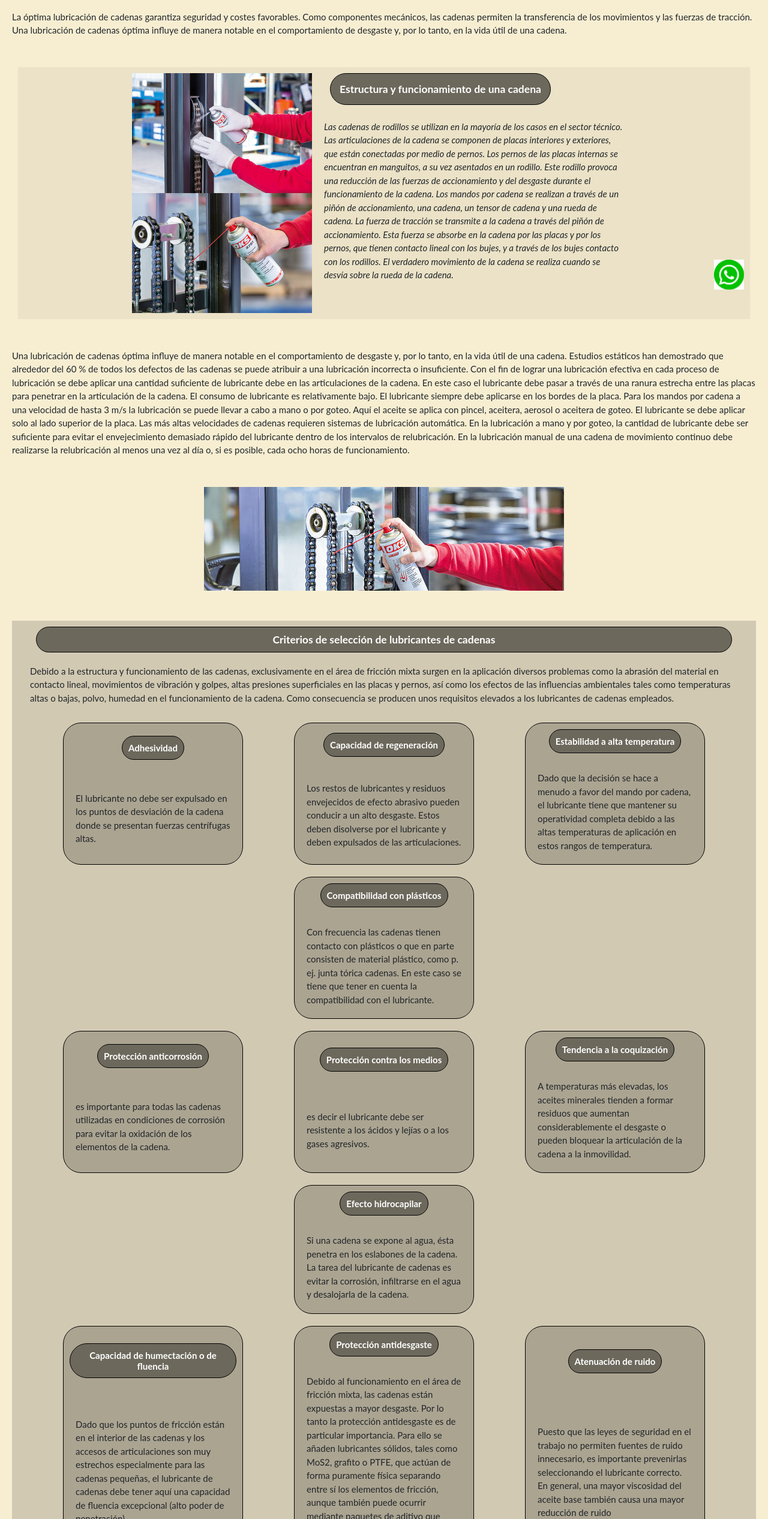
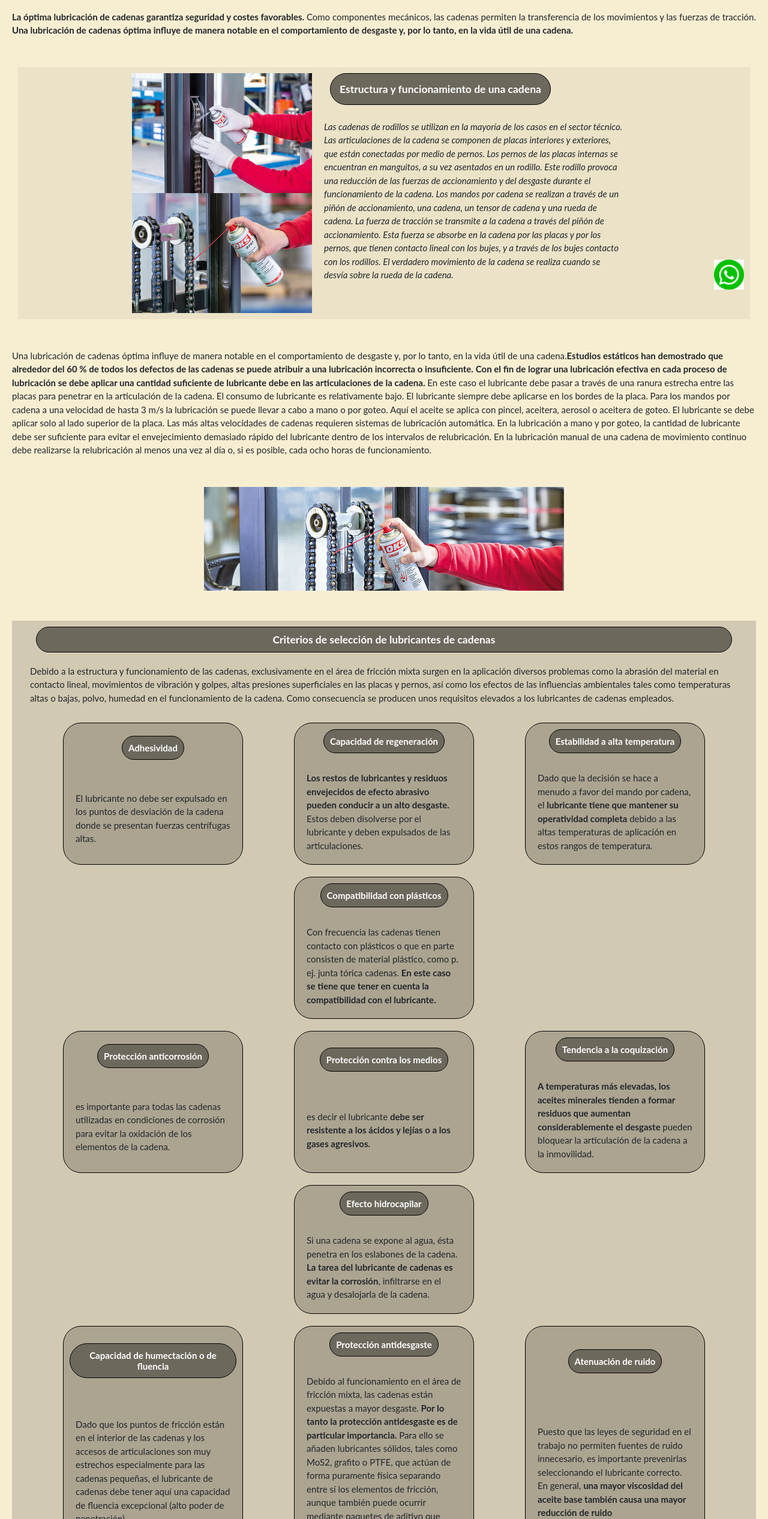
Before and after one commit to alejo8guty/entregafinal, a website: page webs/mttocadenas.html in a window 1280 px wide. Shown: the part 267-2800 px from the top of the page at 60% size. Drawn offline with nearby package versions, Linux system fonts and the light colour scheme.

Commit message:
Se actulizo el menu, se puso color a contacto, se puso negritas a textos

```diff
--- a/scss/estilos.scss
+++ b/scss/estilos.scss
@@ -11,9 +11,6 @@ html{
     *{
     font-family: 'Lato', sans-serif;
     }
-
-
-
 
     .dimensionesImagSol{
         width: 30rem;
@@ -54,6 +51,10 @@ html{
         animation-duration: 5s;
         animation-delay: 3s;
         animation-iteration-count: infinite;
+    }
+
+    .navbar-nav{
+        a{margin: 1.3rem;}
     }
 
         /* css para Footer */
--- a/webs/mttocadenas.html
+++ b/webs/mttocadenas.html
@@ -46,7 +46,7 @@
         <H1>Lubricación de cadenas</H1>
         <!--contenido principal-->
         <p>
-            La óptima lubricación de cadenas garantiza seguridad y costes favorables. Como componentes mecánicos, las cadenas permiten la transferencia de los movimientos y las fuerzas de tracción. Una lubricación de cadenas óptima influye de manera notable en el comportamiento de desgaste y, por lo tanto, en la vida útil de una cadena.
+            <b>La óptima lubricación de cadenas garantiza seguridad y costes favorables.</b> Como componentes mecánicos, las cadenas permiten la transferencia de los movimientos y las fuerzas de tracción.<b> Una lubricación de cadenas óptima influye de manera notable en el comportamiento de desgaste y, por lo tanto, en la vida útil de una cadena.</b>
         </p>
     </header>
 
@@ -67,8 +67,8 @@
 
     <main class="contenidoProdMtto">
 
-            <p>Una lubricación de cadenas óptima influye de manera notable en el comportamiento de desgaste y, por lo tanto, en la vida útil de una cadena. Estudios estáticos han demostrado que alrededor del 60 % de todos los defectos de las cadenas se puede atribuir a una lubricación incorrecta o insuficiente.
-                Con el fin de lograr una lubricación efectiva en cada proceso de lubricación se debe aplicar una cantidad suficiente de lubricante debe en las articulaciones de la cadena. En este caso el lubricante debe pasar a través de una ranura estrecha entre las placas para penetrar en la articulación de la cadena. El consumo de lubricante es relativamente bajo.
+            <p>Una lubricación de cadenas óptima influye de manera notable en el comportamiento de desgaste y, por lo tanto, en la vida útil de una cadena.<b>Estudios estáticos han demostrado que alrededor del 60 % de todos los defectos de las cadenas se puede atribuir a una lubricación incorrecta o insuficiente.</b>
+                <b>Con el fin de lograr una lubricación efectiva en cada proceso de lubricación se debe aplicar una cantidad suficiente de lubricante debe en las articulaciones de la cadena.</b> En este caso el lubricante debe pasar a través de una ranura estrecha entre las placas para penetrar en la articulación de la cadena. El consumo de lubricante es relativamente bajo.
                 El lubricante siempre debe aplicarse en los bordes de la placa. Para los mandos por cadena a una velocidad de hasta 3 m/s la lubricación se puede llevar a cabo a mano o por goteo. Aquí el aceite se aplica con pincel, aceitera, aerosol o aceitera de goteo. El lubricante se debe aplicar solo al lado superior de la placa. Las más altas velocidades de cadenas requieren sistemas de lubricación automática.
                 En la lubricación a mano y por goteo, la cantidad de lubricante debe ser suficiente para evitar el envejecimiento demasiado rápido del lubricante dentro de los intervalos de relubricación. En la lubricación manual de una cadena de movimiento continuo debe realizarse la relubricación al menos una vez al día o, si es posible, cada ocho horas de funcionamiento.
             </p>
@@ -91,15 +91,15 @@
             </div>
             <div class="columnamtto">
                 <h4>Capacidad de regeneración</h4>
-                <p>Los restos de lubricantes y residuos envejecidos de efecto abrasivo pueden conducir a un alto desgaste. Estos deben disolverse por el lubricante y deben expulsados de las articulaciones.</p>
+                <p><b>Los restos de lubricantes y residuos envejecidos de efecto abrasivo pueden conducir a un alto desgaste.</b> Estos deben disolverse por el lubricante y deben expulsados de las articulaciones.</p>
             </div>
             <div class="columnamtto">
                 <h4>Estabilidad a alta temperatura</h4>
-                <p>Dado que la decisión se hace a menudo a favor del mando por cadena, el lubricante tiene que mantener su operatividad completa debido a las altas temperaturas de aplicación en estos rangos de temperatura.</p>
+                <p>Dado que la decisión se hace a menudo a favor del mando por cadena, el <b>lubricante tiene que mantener su operatividad completa </b> debido a las altas temperaturas de aplicación en estos rangos de temperatura.</p>
             </div>
             <div class="columnamtto">
                 <h4>Compatibilidad con plásticos</h4>
-                <p>Con frecuencia las cadenas tienen contacto con plásticos o que en parte consisten de material plástico, como p. ej. junta tórica cadenas. En este caso se tiene que tener en cuenta la compatibilidad con el lubricante.</p>
+                <p>Con frecuencia las cadenas tienen contacto con plásticos o que en parte consisten de material plástico, como p. ej. junta tórica cadenas. <b>En este caso se tiene que tener en cuenta la compatibilidad con el lubricante.</b></p>
             </div>
         </div>
 
@@ -110,15 +110,15 @@
             </div>
             <div class="columnamtto">
                 <h4>Protección contra los medios</h4>
-                <p>es decir el lubricante debe ser resistente a los ácidos y lejías o a los gases agresivos.</p>
+                <p>es decir el lubricante <b>debe ser resistente a los ácidos y lejías o a los gases agresivos.</b></p>
             </div>
             <div class="columnamtto">
                 <h4>Tendencia a la coquización</h4>
-                <p>A temperaturas más elevadas, los aceites minerales tienden a formar residuos que aumentan considerablemente el desgaste o pueden bloquear la articulación de la cadena a la inmovilidad.</p>
+                <p><b>A temperaturas más elevadas, los aceites minerales tienden a formar residuos que aumentan considerablemente el desgaste </b> pueden bloquear la articulación de la cadena a la inmovilidad.</p>
             </div>
             <div class="columnamtto">
                 <h4>Efecto hidrocapilar</h4>
-                <p>Si una cadena se expone al agua, ésta penetra en los eslabones de la cadena. La tarea del lubricante de cadenas es evitar la corrosión, infiltrarse en el agua y desalojarla de la cadena.</p>
+                <p>Si una cadena se expone al agua, ésta penetra en los eslabones de la cadena. <b>La tarea del lubricante de cadenas es evitar la corrosión</b>, infiltrarse en el agua y desalojarla de la cadena.</p>
             </div>
         </div>
 
@@ -129,11 +129,11 @@
             </div>
             <div class="columnamtto">
                 <h4>Protección antidesgaste</h4>
-                <p>Debido al funcionamiento en el área de fricción mixta, las cadenas están expuestas a mayor desgaste. Por lo tanto la protección antidesgaste es de particular importancia. Para ello se añaden lubricantes sólidos, tales como MoS2, grafito o PTFE, que actúan de forma puramente física separando entre sí los elementos de fricción, aunque también puede ocurrir mediante paquetes de aditivo que mejoran las superficies.</p>
+                <p>Debido al funcionamiento en el área de fricción mixta, las cadenas están expuestas a mayor desgaste.<b> Por lo tanto la protección antidesgaste es de particular importancia.</b> Para ello se añaden lubricantes sólidos, tales como MoS2, grafito o PTFE, que actúan de forma puramente física separando entre sí los elementos de fricción, aunque también puede ocurrir mediante paquetes de aditivo que mejoran las superficies.</p>
             </div>
             <div class="columnamtto">
                 <h4>Atenuación de ruido</h4>
-                <p>Puesto que las leyes de seguridad en el trabajo no permiten fuentes de ruido innecesario, es importante prevenirlas seleccionando el lubricante correcto. En general, una mayor viscosidad del aceite base también causa una mayor reducción de ruido</p>
+                <p>Puesto que las leyes de seguridad en el trabajo no permiten fuentes de ruido innecesario, es importante prevenirlas seleccionando el lubricante correcto. En general, <b> una mayor viscosidad del aceite base también causa una mayor reducción de ruido</b></p>
             </div>
             <div class="columnamtto">
                 <h4>Aplicación en la industria alimenticia</h4>
```
Also changed, not shown: webs/contacto.html (+3 -3 lines), webs/limpiadores.html (+3 -3 lines), webs/montajeydesmontaje.html (+9 -9 lines), css/main.css.
